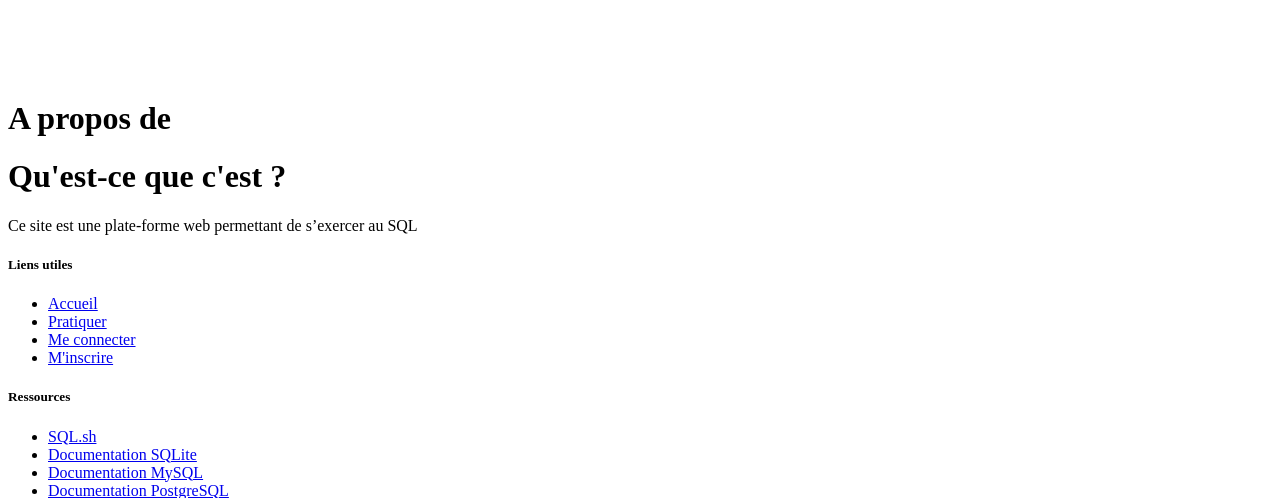
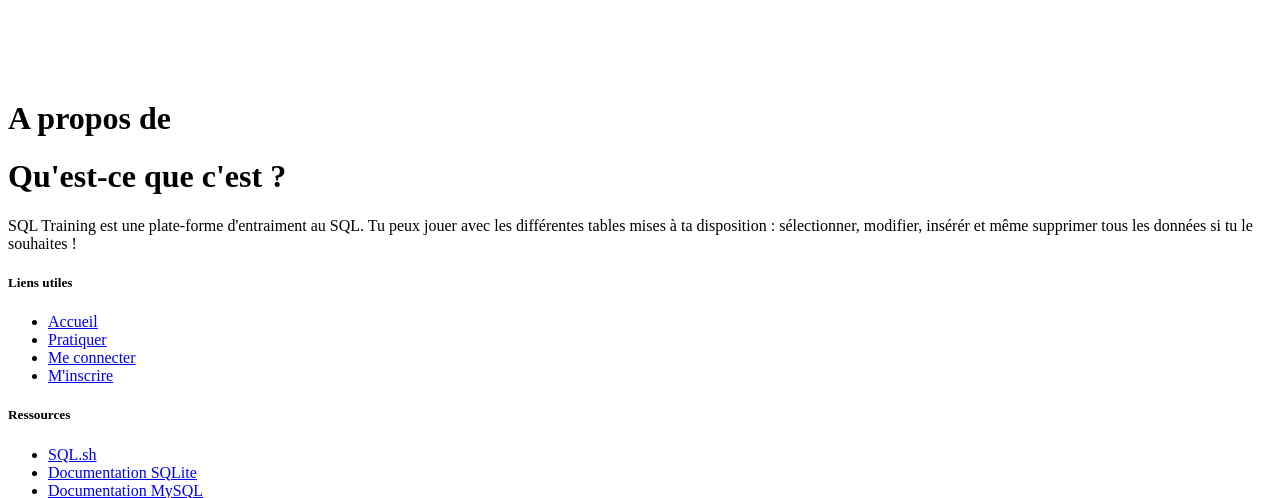
Before and after one commit to NicolasHouillon/lp-projet-2, a Symfony app: template templates/home/about.html.twig in a window 1280 px wide. Shown: the part 78-576 px from the top of the page. Run offline with Twig, Linux system fonts and the light colour scheme; the template is opened without the code that fills it, so the values that code supplies are empty; some libraries are stand-ins or nearby versions.

Commit message:
Modification texte

```diff
--- a/templates/home/about.html.twig
+++ b/templates/home/about.html.twig
@@ -9,7 +9,7 @@
     <div class="card">
         <h1 class="card-header">Qu'est-ce que c'est ?</h1>
         <div class="card-body">
-            Ce site est une plate-forme web permettant de s’exercer au SQL
+            SQL Training est une plate-forme d'entraiment au SQL. Tu peux jouer avec les différentes tables mises à ta disposition : sélectionner, modifier, insérér et même supprimer tous les données si tu le souhaites !
         </div>
     </div>
 
--- a/templates/home/index.html.twig
+++ b/templates/home/index.html.twig
@@ -41,7 +41,7 @@
             <div class="card-body">
                 <h1 class="display-4">Bienvenue inconnu !</h1>
                 <p class="lead">
-                    SQL Training est une plate-forme d'entraiment au SQL. Tu peux jouer avec les différentes tables mises à ta disposition : sélectionner, modifier, insérér et même supprimer tous les données si tu le souhaites !^
+                    SQL Training est une plate-forme d'entraiment au SQL. Tu peux jouer avec les différentes tables mises à ta disposition : sélectionner, modifier, insérér et même supprimer tous les données si tu le souhaites !
                 </p>
                 <p>
                     Afin de pouvoir utiliser l'application, tu dois créer un compte pour des raisons de sécurité.
```
